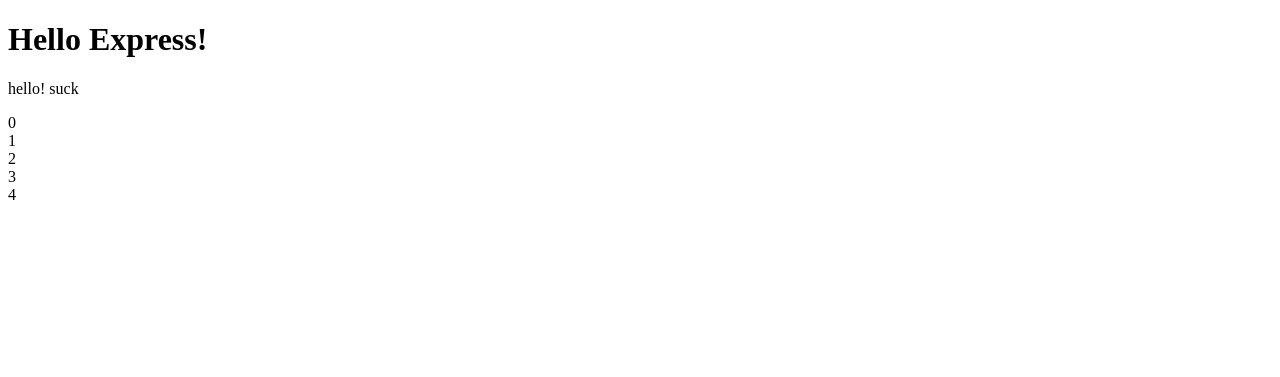
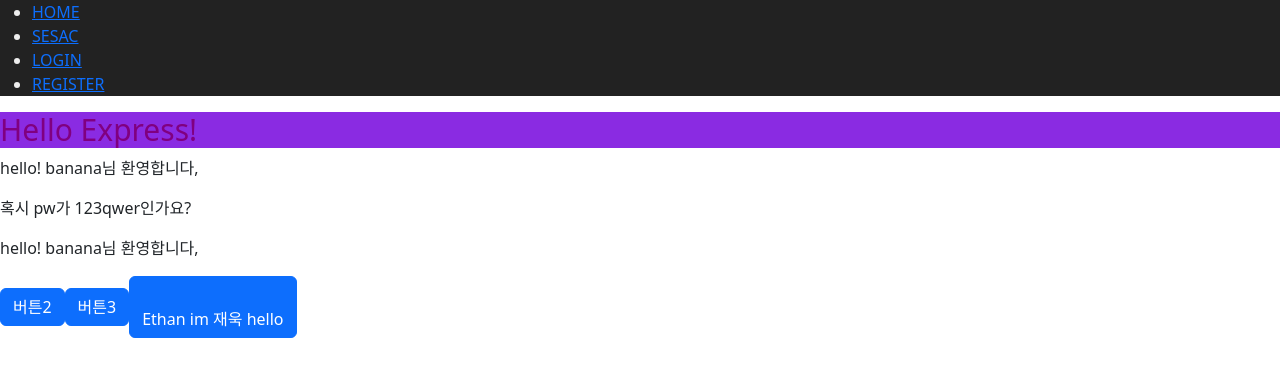
Before and after one commit to 22-JWL/sesac-ydp-5, a Node server app: page / in a window 1280 px wide. Shown: the top 377 px of the page. Run offline with Node 20, Linux system fonts and the light colour scheme.

Commit message:
express ejs 연습

```diff
--- a/08-express/app.js
+++ b/08-express/app.js
@@ -2,9 +2,20 @@
 const app = express();
 const PORT = 8080;
 
+console.log(__dirname);
+console.log(__dirname + '/static');
+
 //express 에게 템플릿 엔진 종류 등록
 app.set('view engine', 'ejs'); // express에서 사용할템플릿 엔진 종류
-app.set('views', './views'); //템플릿 엔진 파일을 저장할 위치 등록
+// app.set('views', './views'); //템플릿 엔진 파일을 저장할 위치 등록
+
+//***static 미들웨어 등록****
+app.use('/views', express.static(__dirname + '/views'));
+app.use('/public', express.static(__dirname + '/static'));
+
+//(임시) 데이터베이스에서  가져온 회원 정보 (id, pw)
+const idFromDB = 'banana';
+const pwFromDB = '123qwer';
 
 // app.get(경로, 해당 경로로 들어왔을 때 실행할 함수)
 // '/' : 서버주소:포트번호/ (localhost:8080/)
@@ -13,7 +24,15 @@
   //   response.send('<h1>Hello! Express!!</h1>');
 
   //response.render(ejs_filename): ejs file 이름을 찾아서 응답
-  response.render('index');
+  response.render('index', {
+    userId: idFromDB,
+    userPw: pwFromDB,
+    btns: ['버튼 1', '버튼2', '버튼3'],
+    me: {
+      name: 'Ethan',
+      msg: 'im  재욱 hello',
+    },
+  });
 });
 
 // '/sesac' 경로 (서버주소:포트번호/sesac)로 들어왔을 때 "새싹 영등포캠퍼스 5기 수업중" 메세지 보이기
--- /dev/null
+++ b/08-express/static/css/home.css
@@ -0,0 +1,5 @@
+h1 {
+  font-size: 30px;
+  color: purple;
+  background-color: blueviolet;
+}
--- /dev/null
+++ b/08-express/static/css/index.css
@@ -0,0 +1,4 @@
+.header {
+  background-color: #222;
+  color: #eee;
+}
--- /dev/null
+++ b/08-express/static/js/index.js
@@ -0,0 +1 @@
+console.log('hi!!!');
--- /dev/null
+++ b/08-express/views/includes/head.ejs
@@ -0,0 +1,17 @@
+<title><%= title %></title>
+
+<!-- Bootstrap CDN (css) -->
+<link
+  href="https://cdn.jsdelivr.net/npm/bootstrap@5.3.1/dist/css/bootstrap.min.css"
+  rel="stylesheet"
+  integrity="sha384-4bw+/aepP/YC94hEpVNVgiZdgIC5+VKNBQNGCHeKRQN+PtmoHDEXuppvnDJzQIu9"
+  crossorigin="anonymous"
+/>
+<!-- Bootstrap CDN (js) -->
+<script
+  src="https://cdn.jsdelivr.net/npm/bootstrap@5.3.1/dist/js/bootstrap.bundle.min.js"
+  integrity="sha384-HwwvtgBNo3bZJJLYd8oVXjrBZt8cqVSpeBNS5n7C8IVInixGAoxmnlMuBnhbgrkm"
+  crossorigin="anonymous"
+></script>
+
+<link rel="stylesheet" href="/public/css/index.css" />
--- /dev/null
+++ b/08-express/views/includes/header.ejs
@@ -0,0 +1,8 @@
+<header class="header">
+  <ul>
+    <li><a href="/">HOME</a></li>
+    <li><a href="/sesac">SESAC</a></li>
+    <li><a href="/login">LOGIN</a></li>
+    <li><a href="/register">REGISTER</a></li>
+  </ul>
+</header>
--- a/08-express/views/index.ejs
+++ b/08-express/views/index.ejs
@@ -6,12 +6,23 @@
     <meta charset="UTF-8" />
     <meta name="viewport" content="width=device-width, initial-scale=1.0" />
     <title>메인 페이지</title>
+    <%- include('./includes/head', {title: '흠'}) %>
+    <link rel="stylesheet" href="/public/css/home.css">
   </head>
   <body>
+    <%- include('./includes/header.ejs') %>
     <h1>Hello Express!</h1>
-    <p>hello! suck</p>
-    <%for (let i=0; i<5; i++) { %>
-    <div><%= i%></div>
-    <%}%>
+    <p>hello! <%= userId%>님 환영합니다,</p>
+
+    <p>혹시 pw가 <%= userPw%>인가요?</p>
+    <p>hello! <%= userId%>님 환영합니다,</p>
+
+    <% for (let i =1; i<=3; i++){ %>
+      <button type="button" class ="btn btn-primary"><%= btns[i] %>
+    <% } %>
+
+    <br/>
+    <span><%= me.name %></span>
+    <span><%= me.msg %></span>
   </body>
 </html>
--- a/08-express/views/login.ejs
+++ b/08-express/views/login.ejs
@@ -6,6 +6,8 @@
     <title>로그인 페이지 입니다.</title>
   </head>
   <body>
+    <%- include('./includes/header.ejs') %>
+
     <section
       style="background-color: aquamarine; width: 500px; padding-bottom: 30px"
     >
@@ -15,6 +17,8 @@
       패스워드:
       <input type="text" placeholder="비밀번호를 입력해주세요" />
       <input type="button" value="제출" /><br /><br />
+
+      h4>이직 로그인 <h4>
       <a href="/register" style="display: flexbox; align-items: center"
         ><button>회원가입은 여기로!</button></a
       >
--- a/08-express/views/register.ejs
+++ b/08-express/views/register.ejs
@@ -5,7 +5,9 @@
     <meta name="viewport" content="width=device-width, initial-scale=1.0" />
     <title>회원가입 페이지 입니다.</title>
   </head>
+
   <body>
+    <%- include('./includes/header.ejs') %>
     <section
       style="
         background-color: oldlace;
```
Also changed, not shown: 08-express/static/image/temp.png (added).
